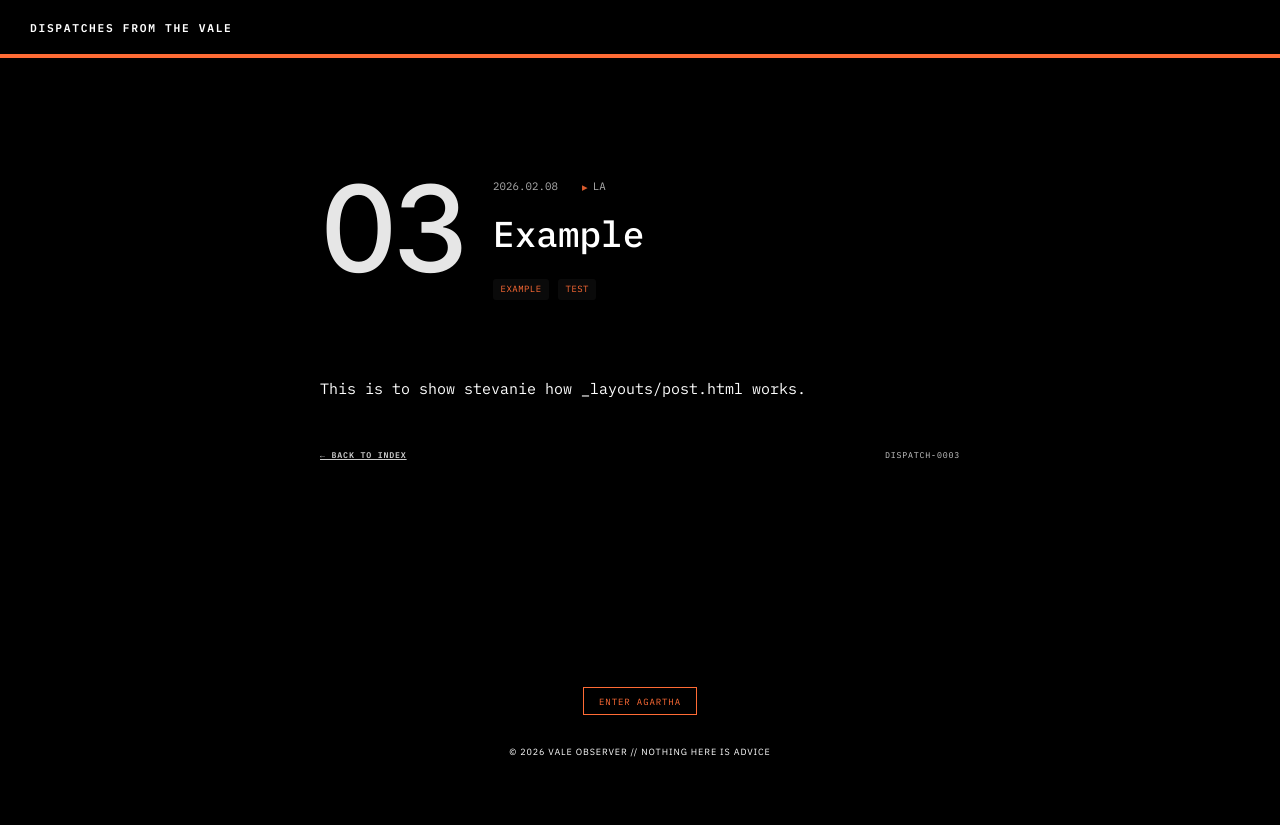
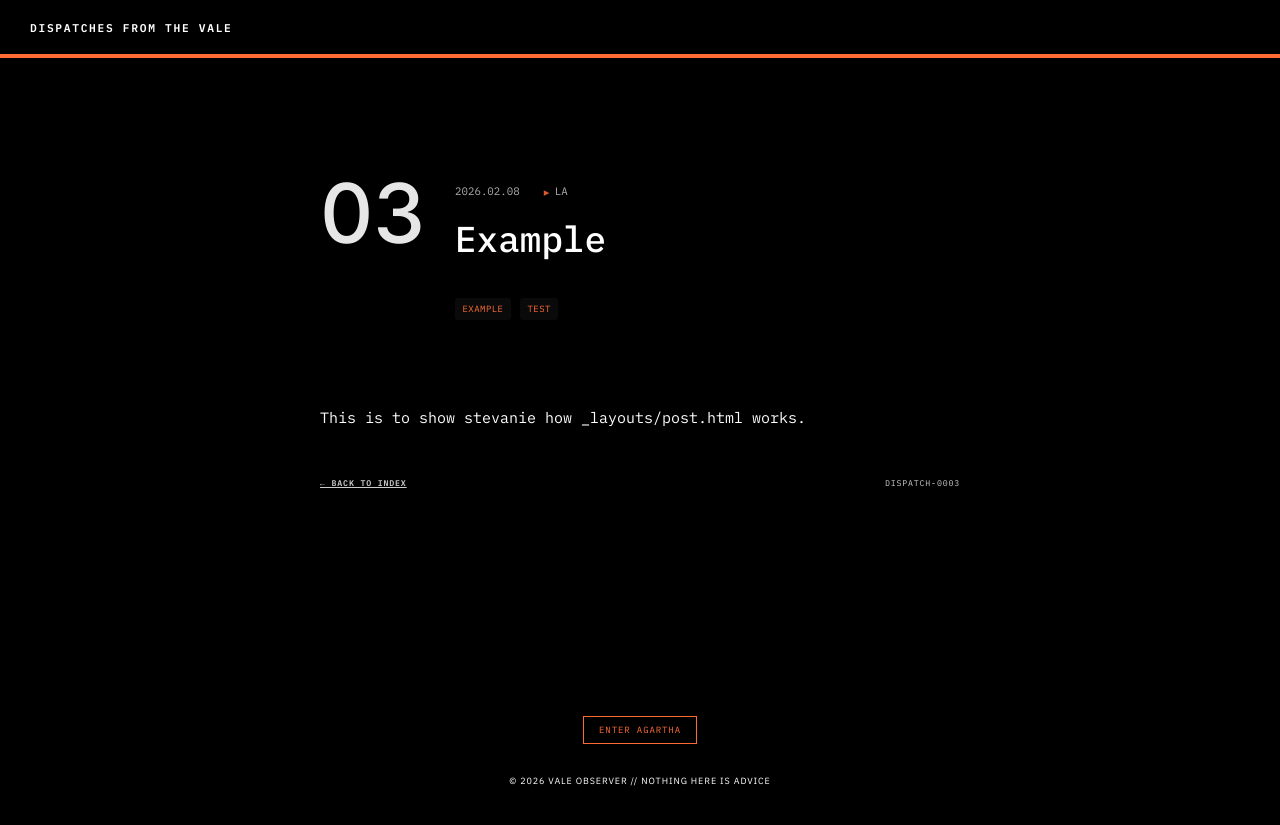
Before and after one commit to valeobserver/dispatches-from-the-vale, a Jekyll site: the page built from _posts/2026-02-08-show-stevanie.md, in a window 1280 px wide. Shown: the top 825 px of the page. Built offline with Jekyll 4.4.1, drawn with Linux system fonts in a browser that asks for light colours.

Commit message:
Update post.html

```diff
--- a/_layouts/post.html
+++ b/_layouts/post.html
@@ -10,10 +10,13 @@
     padding: 4rem 2rem 2rem;
   }
 
-  .article-header {
-    margin-bottom: 5rem;
-    animation: fadeIn 0.6s ease-out;
-  }
+        .article-header {
+            margin-bottom: 4rem;
+            display: grid;
+            grid-template-columns: auto 1fr;
+            gap: 2rem;
+            align-items: stretch;
+        }
 
   .article-top-row {
     display: flex;
@@ -23,19 +26,20 @@
   }
 
   .article-num {
-    font-size: 8rem;            /* large like Field Log "02" */
+    font-size: 5.5rem;            /* large like Field Log "02" */
     font-family: 'Inter', sans-serif;
     font-weight: 500;
     line-height: 0.85;
     color: var(--fg);
-    letter-spacing: -0.04em;
     opacity: 0.9;
-    flex-shrink: 0;
   }
 
-  .article-info {
-    flex: 1;
-  }
+        .article-info {
+            display: flex;
+            flex-direction: column;
+            justify-content: space-between;
+            padding: 0.3rem 0 0.1rem 0;
+        }
 
   .article-meta {
     font-family: var(--mono);
```
